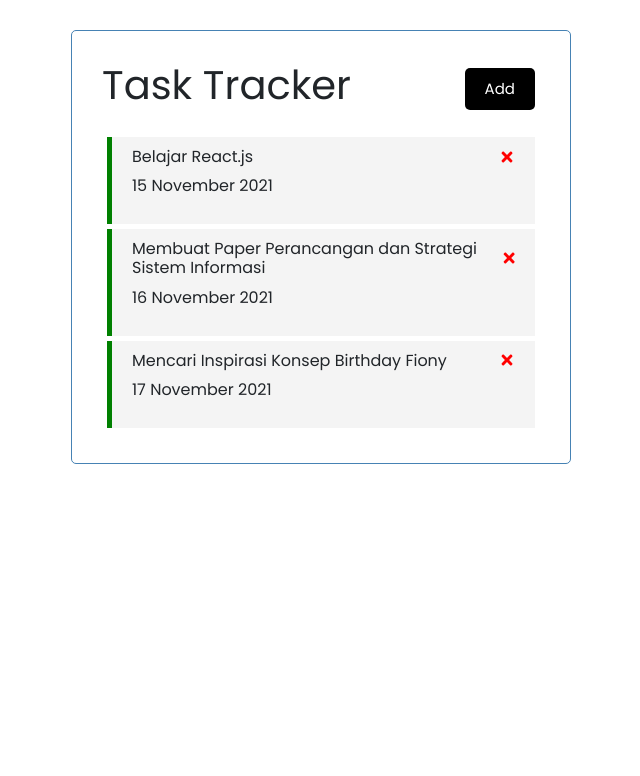
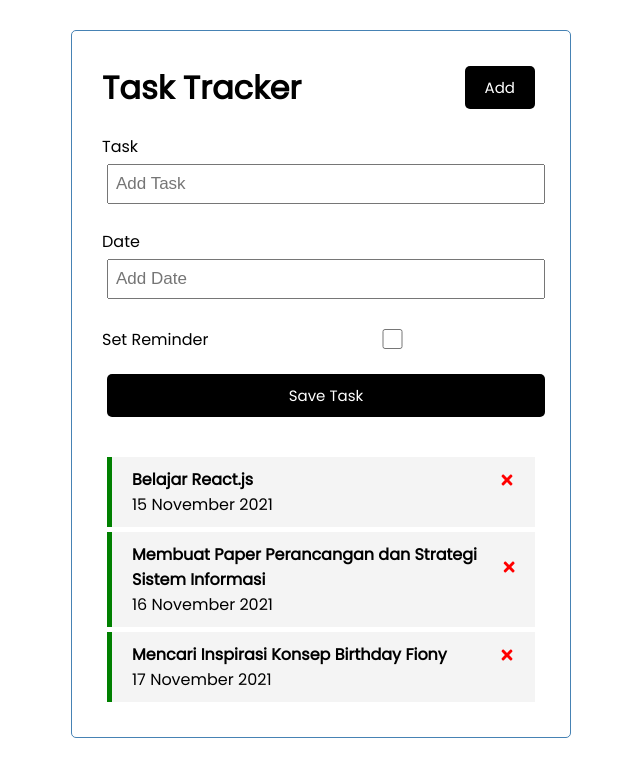
Before and after one commit to maliefrr/react-task-tracker, a React (Create React App) app: page / in a window 1280 px wide. Shown: the top 776 px of the page, without its empty margins (319-959 px from the left). Built offline with nearby package versions, Linux system fonts and the light colour scheme.

Commit message:
add setTask to AddTask component

```diff
--- a/public/index.html
+++ b/public/index.html
@@ -9,22 +9,11 @@
 		<link rel="apple-touch-icon" href="%PUBLIC_URL%/logo192.png" />
 
 		<link rel="manifest" href="%PUBLIC_URL%/manifest.json" />
-		<link
-			href="https://cdn.jsdelivr.net/npm/bootstrap@5.1.3/dist/css/bootstrap.min.css"
-			rel="stylesheet"
-			integrity="sha384-1BmE4kWBq78iYhFldvKuhfTAU6auU8tT94WrHftjDbrCEXSU1oBoqyl2QvZ6jIW3"
-			crossorigin="anonymous"
-		/>
 
 		<title>Task Tracker</title>
 	</head>
 	<body>
 		<noscript>You need to enable JavaScript to run this app.</noscript>
 		<div id="root"></div>
-		<script
-			src="https://cdn.jsdelivr.net/npm/bootstrap@5.1.3/dist/js/bootstrap.bundle.min.js"
-			integrity="sha384-ka7Sk0Gln4gmtz2MlQnikT1wXgYsOg+OMhuP+IlRH9sENBO0LRn5q+8nbTov4+1p"
-			crossorigin="anonymous"
-		></script>
 	</body>
 </html>
--- a/src/App.js
+++ b/src/App.js
@@ -36,6 +36,7 @@
 	return (
 		<div className="container">
 			<Header />
+			<AddTask />
 			{tasks.length > 0 ? (
 				<Tasks tasks={tasks} onDelete={deleteTask} onToggle={toggleReminder} />
 			) : (
--- a/src/components/AddTask.js
+++ b/src/components/AddTask.js
@@ -1,19 +1,24 @@
+import { useState } from "react";
+
 const AddTask = () => {
+	const [text, setText] = useState("");
+	const [date, setDate] = useState("");
+	const [reminder, setReminder] = useState(false);
 	return (
 		<form className="add-form">
 			<div className="form-control">
 				<label>Task</label>
-				<input type="text" placeholder="Add Task" />
+				<input type="text" placeholder="Add Task" value={text} onChange={(e) => setText(e.target.value)} />
 			</div>
 			<div className="form-control">
 				<label>Date </label>
-				<input type="text" placeholder="Add Date" />
+				<input type="text" placeholder="Add Date" value={date} onChange={(e) => setDate(e.target.value)} />
 			</div>
-			<div className="form-control">
+			<div className="form-control form-control-check">
 				<label>Set Reminder</label>
-				<input type="checkbox" />
+				<input type="checkbox" value={reminder} onChange={(e) => setReminder(e.currentTarget.checked)} />
 			</div>
-			<input type="submit" value="Save Task" />
+			<input type="submit" value="Save Task" className="btn btn-block" />
 		</form>
 	);
 };
```
